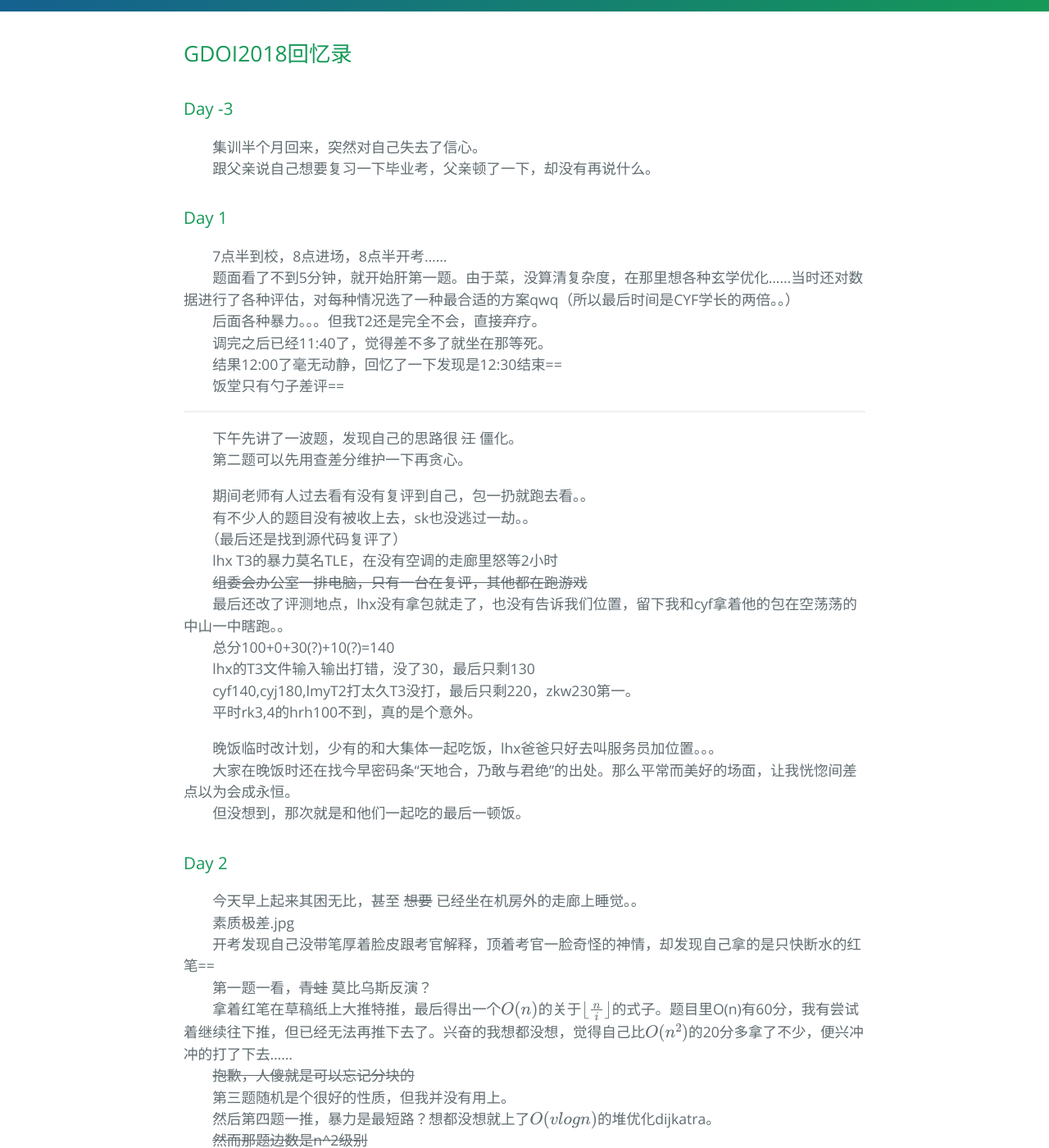
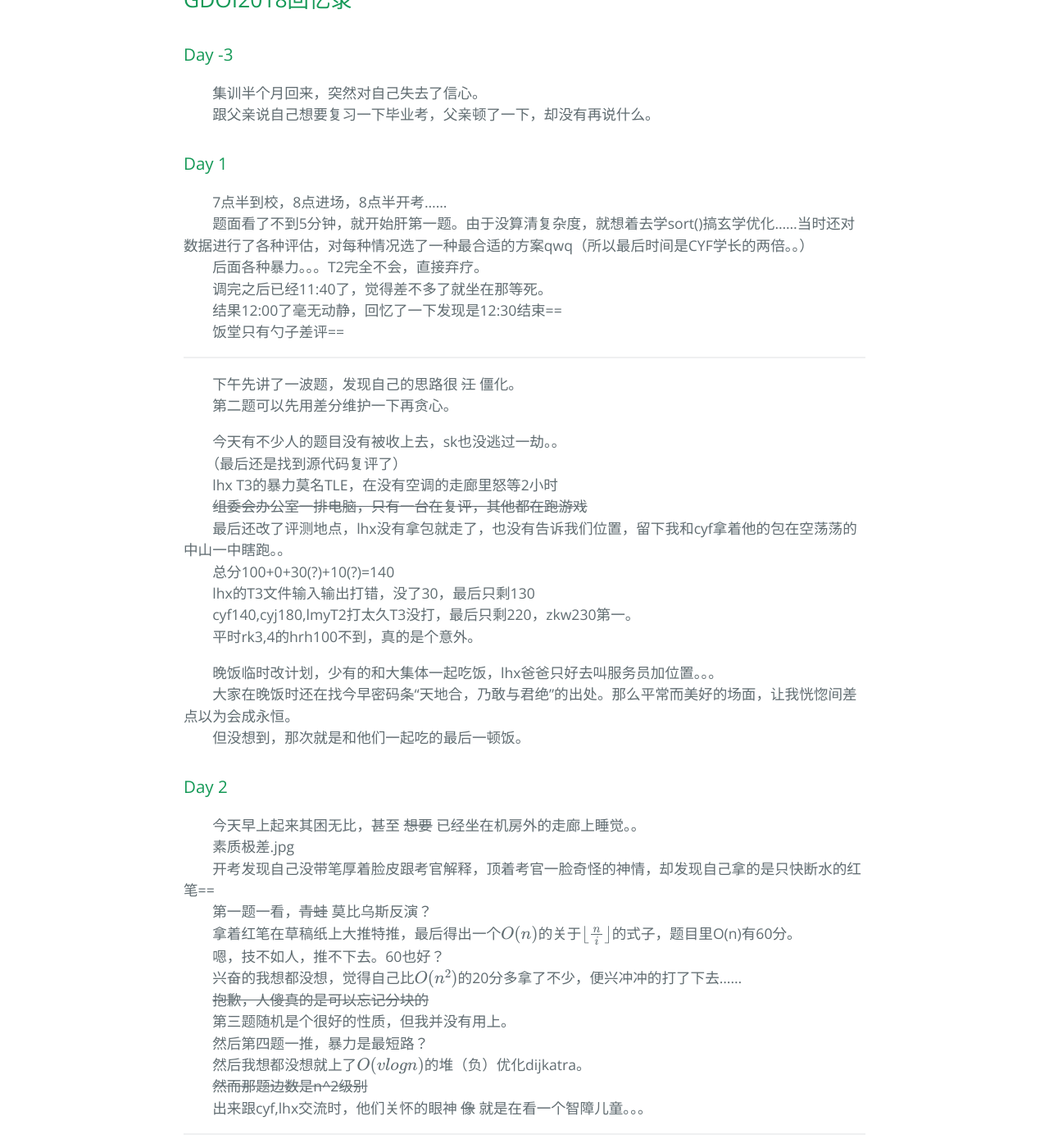
Before and after one commit to syniox/syniox.github.io, a Jekyll site: the page built from _posts/2018-07-26-GDOI2018.md, in a window 1280 px wide and 1400 px high, scrolled down 369 px. Shown: the whole window at 82% size. Built offline with Jekyll 4.4.1, drawn with Linux system fonts in a browser that asks for light colours; formulas are drawn with MathJax 3; some of the changed text lies outside the part shown.

Commit message:
create post layout

```diff
--- /dev/null
+++ b/_layouts/post.html
@@ -0,0 +1,43 @@
+<!DOCTYPE html>
+<html lang="{{ site.lang | default: "en-US" }}">
+  <head>
+    <meta charset="UTF-8">
+{% include head.html %}
+{% seo %}
+    <meta name="viewport" content="width=device-width, initial-scale=1">
+    <meta name="theme-color" content="#157878">
+    <meta name="apple-mobile-web-app-status-bar-style" content="black-translucent">
+    <link rel="stylesheet" href="{{ '/assets/css/style.css?v=' | append: site.github.build_revision | relative_url }}">
+  </head>
+  <body>
+    <a id="skip-to-content" href="#content">Skip to the content.</a>
+
+    <header class="page-header" role="banner">
+      <h1 class="project-name">{{ site.title | default: site.github.repository_name }}</h1>
+      <h2 class="project-tagline">{{ site.description | default: site.github.project_tagline }}</h2>
+    </header>
+
+    <main id="content" class="main-content" role="main">
+      {{ content }}
+
+      <footer class="site-footer">
+        {% if site.github.is_project_page %}
+          <span class="site-footer-owner"><a href="{{ site.github.repository_url }}">{{ site.github.repository_name }}</a> is maintained by <a href="{{ site.github.owner_url }}">{{ site.github.owner_name }}</a>.</span>
+        {% endif %}
+        <span class="site-footer-credits">This page was generated by <a href="https://pages.github.com">GitHub Pages</a>.</span>
+      </footer>
+    </main>
+
+    {% if site.google_analytics %}
+      <script>
+        (function(i,s,o,g,r,a,m){i['GoogleAnalyticsObject']=r;i[r]=i[r]||function(){
+        (i[r].q=i[r].q||[]).push(arguments)},i[r].l=1*new Date();a=s.createElement(o),
+        m=s.getElementsByTagName(o)[0];a.async=1;a.src=g;m.parentNode.insertBefore(a,m)
+        })(window,document,'script','//www.google-analytics.com/analytics.js','ga');
+
+        ga('create', '{{ site.google_analytics }}', 'auto');
+        ga('send', 'pageview');
+      </script>
+    {% endif %}
+  </body>
+</html>
--- a/_posts/2018-07-26-GDOI2018.md
+++ b/_posts/2018-07-26-GDOI2018.md
@@ -11,18 +11,17 @@
 
 ### Day 1
 　　7点半到校，8点进场，8点半开考……
- 　　题面看了不到5分钟，就开始肝第一题。由于菜，没算清复杂度，在那里想各种玄学优化……当时还对数据进行了各种评估，对每种情况选了一种最合适的方案qwq（所以最后时间是CYF学长的两倍。。）
-　　后面各种暴力。。。但我T2还是完全不会，直接弃疗。
+ 　　题面看了不到5分钟，就开始肝第一题。由于没算清复杂度，就想着去学sort()搞玄学优化……当时还对数据进行了各种评估，对每种情况选了一种最合适的方案qwq（所以最后时间是CYF学长的两倍。。）
+　　后面各种暴力。。。T2完全不会，直接弃疗。
 　　调完之后已经11:40了，觉得差不多了就坐在那等死。
 　　结果12:00了毫无动静，回忆了一下发现是12:30结束==
 　　饭堂只有勺子差评==
 
 ---
 　　下午先讲了一波题，发现自己的思路很 <del>江</del> 僵化。
-　　第二题可以先用查差分维护一下再贪心。
+　　第二题可以先用差分维护一下再贪心。
 
-　　期间老师有人过去看有没有复评到自己，包一扔就跑去看。。
-　　有不少人的题目没有被收上去，sk也没逃过一劫。。
+　　今天有不少人的题目没有被收上去，sk也没逃过一劫。。
 　　（最后还是找到源代码复评了）
 　　lhx T3的暴力莫名TLE，在没有空调的走廊里怒等2小时
 　　<del>组委会办公室一排电脑，只有一台在复评，其他都在跑游戏</del>
@@ -42,18 +41,21 @@
 　　素质极差.jpg
 　　开考发现自己没带笔厚着脸皮跟考官解释，顶着考官一脸奇怪的神情，却发现自己拿的是只快断水的红笔==
 　　第一题一看，<del>青蛙</del> 莫比乌斯反演？
-　　拿着红笔在草稿纸上大推特推，最后得出一个$O(n)$的关于$\lfloor \frac{n}{i} \rfloor$的式子。题目里O(n)有60分，我有尝试着继续往下推，但已经无法再推下去了。兴奋的我想都没想，觉得自己比$O(n^2)$的20分多拿了不少，便兴冲冲的打了下去……
-　　<del>抱歉，人傻就是可以忘记分块的</del>
+　　拿着红笔在草稿纸上大推特推，最后得出一个$O(n)$的关于$\lfloor \frac{n}{i} \rfloor$的式子，题目里O(n)有60分。
+　　嗯，技不如人，推不下去。60也好？
+　　兴奋的我想都没想，觉得自己比$O(n^2)$的20分多拿了不少，便兴冲冲的打了下去……
+　　<del>抱歉，人傻真的是可以忘记分块的</del>
 　　第三题随机是个很好的性质，但我并没有用上。
-　　然后第四题一推，暴力是最短路？想都没想就上了$O(vlogn)$的堆优化dijkatra。
+　　然后第四题一推，暴力是最短路？
+　　然后我想都没想就上了$O(vlogn)$的堆（负）优化dijkatra。
 　　<del>然而那题边数是n^2级别</del>
-　　出来跟cyf,lhx交流时，他们关爱的眼神 <del>像</del> 就是在看一个智障儿童。。。
+　　出来跟cyf,lhx交流时，他们关怀的眼神 <del>像</del> 就是在看一个智障儿童。。。
 
 ---
 　　<del>第一题我@^#&$%*&的分块</del>
 　　第三题我没有想到利用随机，拿链表解题。
 　　更没有想到第四题求环路的修改是假的。
-　　但是，我依然那么自信，还带点激动，仿佛神已经站在我这边。
+　　当时我还不知道成绩，却依然激动地像稳进队了似的。。
 　　60+10(?)+10(?)+50=130,校内rk3。
 　　lhx虽然第一题过了但他T4爆零,最后125==
 　　sk和lmy发挥不错 都是320
@@ -72,6 +74,7 @@
 
 ### 小结
 　　<del>分数又比lhx高怕不是人生巅峰</del>
-　　虽然连哈希和SA都不会就到rk57令人震惊
-　　但还是Too young too simple，思维拓展不开。
+　　三天基本是0失误了，有时候挺怀疑这次超水平发挥会不会把我带上一条不归路。。。
+　　但连哈希和SA都不会就到rk57（算上NOIP省内近200的排名）还是有点意外
+　　省赛发现自己Too young too simple，思维拓展不开。
 　　对于背叛者，无言是最好的回答。
```
Also changed, not shown: other parts of _posts/2018-07-26-GDOI2018.md (+1 -1 lines), _posts/2018-07-27-lucas.md (+11 -1 lines).
